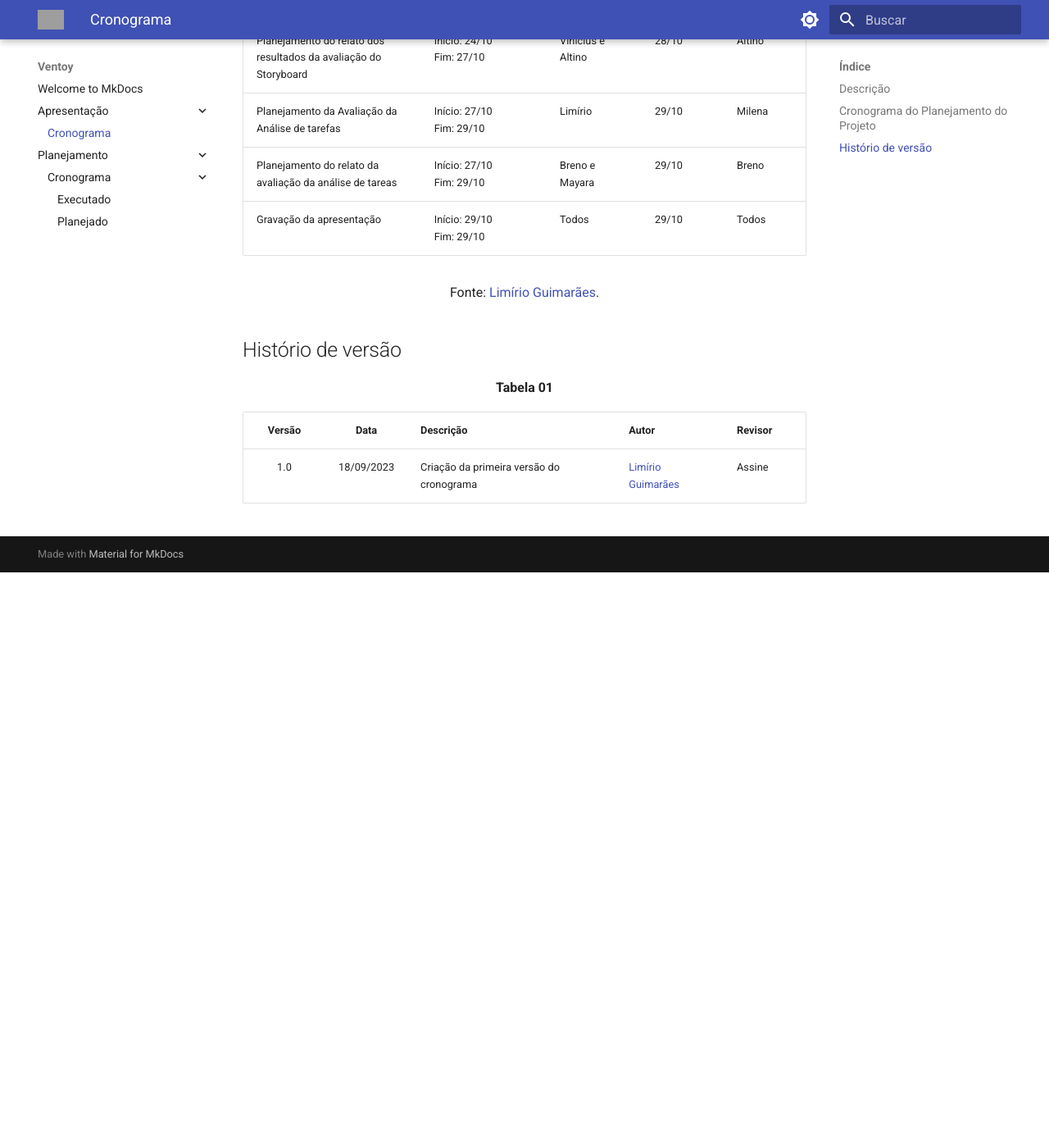
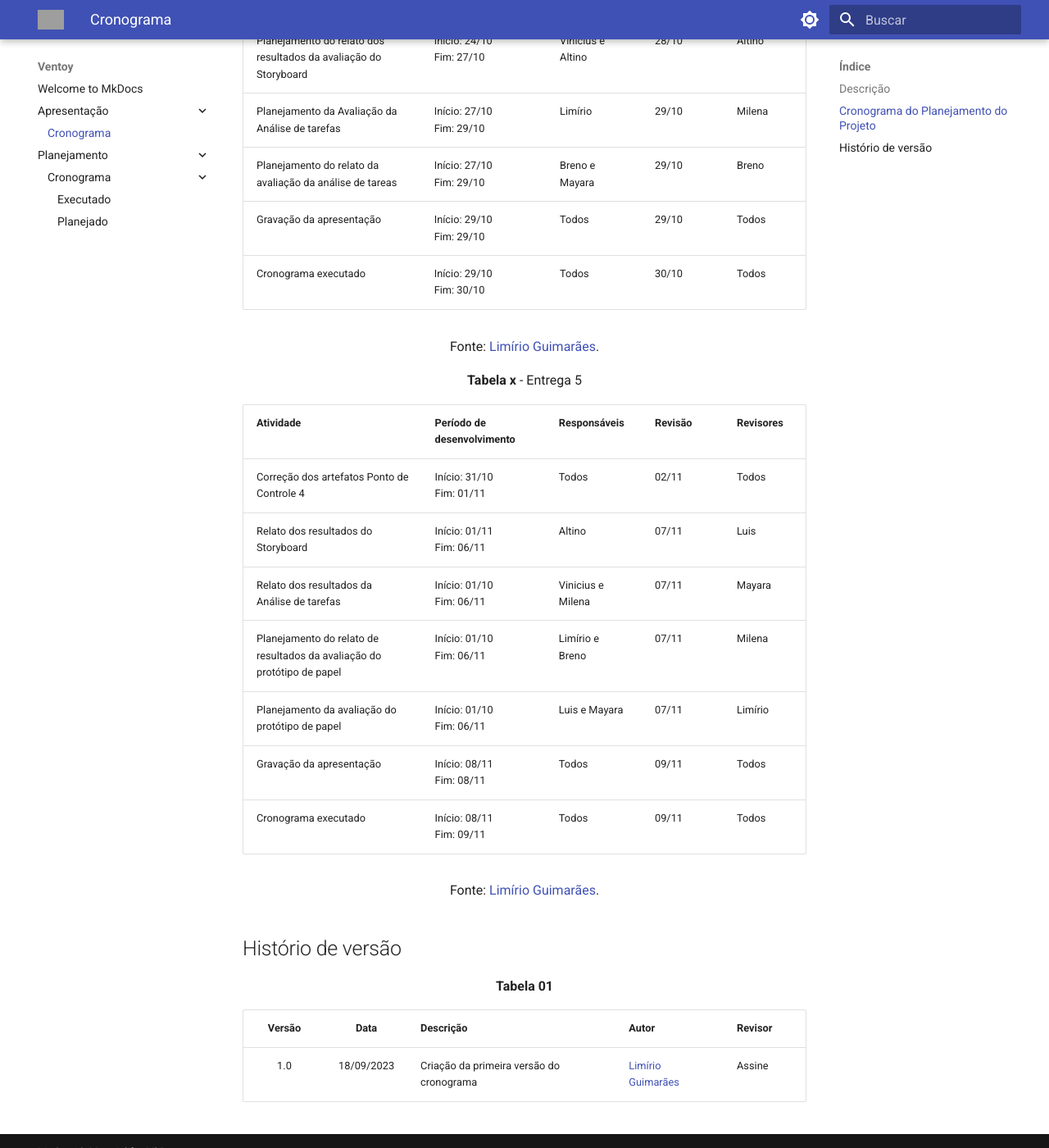
Before and after one commit to Interacao-Humano-Computador/2023.2-Ventoy, an MkDocs documentation site: the page built from docs/apresentação/cronograma.md, in a window 1280 px wide and 1400 px high, scrolled down 755 px. Shown: the whole window at 82% size. Built offline with MkDocs 1.6.1 and Material for MkDocs 9.7.7, drawn with Linux system fonts in a browser that asks for light colours; before the commit the page ends 1453 px from its top, so only the background shows below that; some of the changed text lies outside the part shown; grey boxes are pictures that could not be loaded.

Commit message:
Adicionado planejamento entrega 5.md

```diff
--- a/docs/apresentação/cronograma.md
+++ b/docs/apresentação/cronograma.md
@@ -10,7 +10,7 @@ O cronograma elaborado pela equipe tem como objetivo orientar e facilitar o plan
 <p align="center"><b>Tabela 01</b> - Planejamento do cronograma etapa 1</p>
 
 
-<font size="3"><p style="text-align: center"> <b>Tabela x</b> - Entrega 4 - Perfil do usuário</p></font>
+<font size="3"><p style="text-align: center"> <b>Tabela x</b> - Entrega 4 </p></font>
 
 | Atividade                                                        | Período de desenvolvimento  | Responsáveis       | Revisão   | Revisores          |
 | ---------------------------------------------------------------- | --------------------------- | ------------------ | ----------| ------------------ |
@@ -20,10 +20,23 @@ O cronograma elaborado pela equipe tem como objetivo orientar e facilitar o plan
 | Planejamento da Avaliação da Análise de tarefas                  | Início: 27/10<br>Fim: 29/10 | Limírio   	        |   29/10   | Milena             |
 | Planejamento do relato da avaliação da análise de tareas         | Início: 27/10<br>Fim: 29/10 | Breno e Mayara     |   29/10   | Breno              |
 | Gravação da apresentação                                         | Início: 29/10<br>Fim: 29/10 | Todos              |   29/10   | Todos              |
-
+| Cronograma executado                                           	 | Início: 29/10<br>Fim: 30/10 | Todos              |   30/10   | Todos              |
 
 <font size="3"><p style="text-align: center">Fonte: [Limírio Guimarães](https://github.com/LimirioGuimaraes).</p></font>
 
+<font size="3"><p style="text-align: center"> <b>Tabela x</b> - Entrega 5 </p></font>
+
+| Atividade                                                        	      | Período de desenvolvimento  | Responsáveis       | Revisão   | Revisores          |
+| ------------------------------------------------------------------------| --------------------------- | ------------------ | ----------| ------------------ |
+| Correção dos artefatos Ponto de Controle 4                       	      | Início: 31/10<br>Fim: 01/11 | Todos	      	     |   02/11   | Todos	            |
+| Relato dos resultados do Storyboard                              	      | Início: 01/11<br>Fim: 06/11 | Altino             |   07/11   | Luis               |
+| Relato dos resultados da Análise de tarefas                      	      | Início: 01/10<br>Fim: 06/11 | Vinicius e Milena  |   07/11   | Mayara 	          |
+| Planejamento do relato de resultados da avaliação do protótipo de papel | Início: 01/10<br>Fim: 06/11 | Limírio e Breno    |   07/11   | Milena             |
+| Planejamento da avaliação do protótipo de papel         	              | Início: 01/10<br>Fim: 06/11 | Luis e Mayara      |   07/11   | Limírio            |
+| Gravação da apresentação                                           	    | Início: 08/11<br>Fim: 08/11 | Todos              |   09/11   | Todos              |
+| Cronograma executado                                           	        | Início: 08/11<br>Fim: 09/11 | Todos              |   09/11   | Todos              |
+
+<font size="3"><p style="text-align: center">Fonte: [Limírio Guimarães](https://github.com/LimirioGuimaraes).</p></font>
 
 ## Histório de versão
 
```
